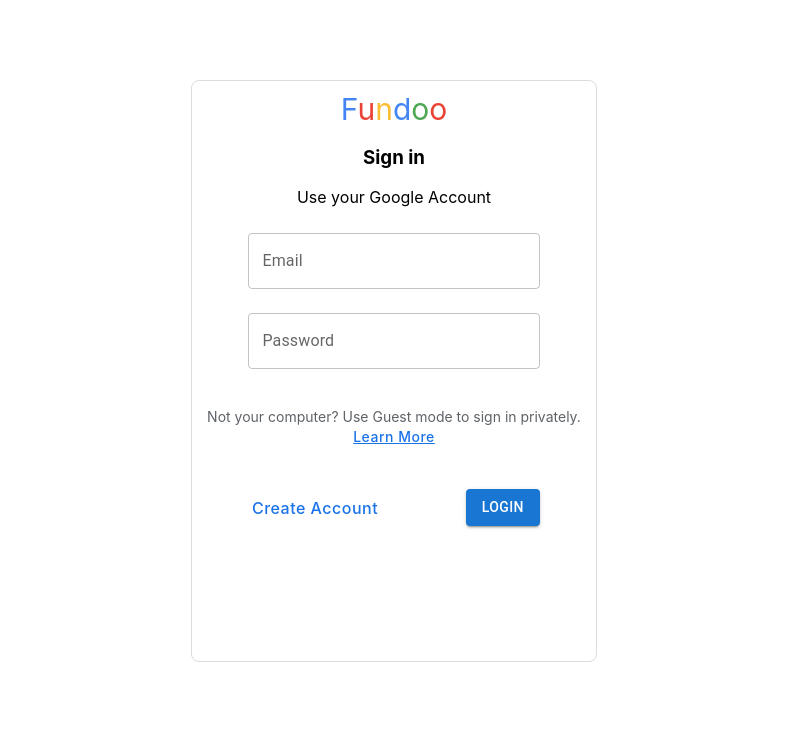
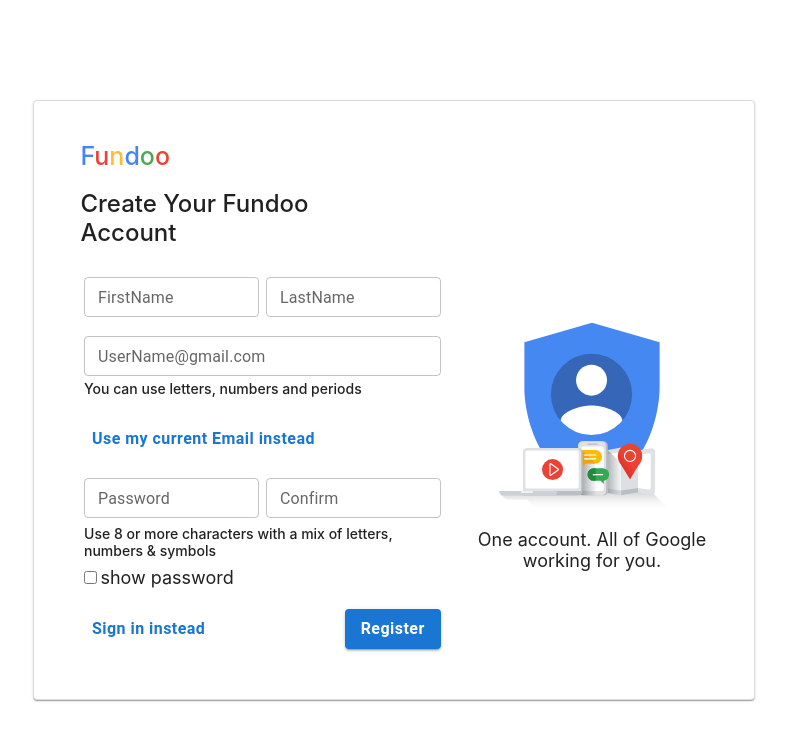
Before and after one commit to Lokeshkiran1/FundooApplication, a React (Create React App) app in the folder fundooapplication/: page / in a window 1280 px wide. Shown: the top 740 px of the page, without its empty margins (246-1033 px from the left). Built offline with nearby package versions, Linux system fonts and the light colour scheme.

Commit message:
[Lokesh]Added:sign up page for fundoo application

```diff
--- a/fundooapplication/src/App.js
+++ b/fundooapplication/src/App.js
@@ -1,11 +1,13 @@
 import logo from './logo.svg';
 import './App.css';
 import SignIn from '../src/signin/Signin.jsx';
+import SignUp from '../src/signup/Signup.jsx';
 
 function App() {
   return (
     <div className="App">
-      <SignIn />
+      {/* <SignIn /> */}
+      <SignUp />
     </div>
   );
 }
--- a/fundooapplication/src/components/FundooIcon.jsx
+++ b/fundooapplication/src/components/FundooIcon.jsx
@@ -4,12 +4,12 @@
     render() {
         return (
             <div className="fitWidth">
-                <span style={{ color: '#4385F4', fontSize: '30px', fontWeight: 400 }}>F</span>
-                <span style={{ color: '#EA4335', fontSize: '30px', fontWeight: 400 }}>u</span>
-                <span style={{ color: '#FBBD35', fontSize: '30px', fontWeight: 400 }}>n</span>
-                <span style={{ color: '#4385F4', fontSize: '30px', fontWeight: 400 }}>d</span>
-                <span style={{ color: '#4EA853', fontSize: '30px', fontWeight: 400 }}>o</span>
-                <span style={{ color: '#EA4335', fontSize: '30px', fontWeight: 400 }}>o</span>
+                <span style={{ color: '#4385F4', fontSize: '25px', fontWeight: 500 }}>F</span>
+                <span style={{ color: '#EA4335', fontSize: '25px', fontWeight: 500 }}>u</span>
+                <span style={{ color: '#FBBD35', fontSize: '25px', fontWeight: 500 }}>n</span>
+                <span style={{ color: '#4385F4', fontSize: '25px', fontWeight: 500 }}>d</span>
+                <span style={{ color: '#4EA853', fontSize: '25px', fontWeight: 500 }}>o</span>
+                <span style={{ color: '#EA4335', fontSize: '25px', fontWeight: 500 }}>o</span>
             </div>
         )
     }
--- /dev/null
+++ b/fundooapplication/src/signup/Signup.css
@@ -0,0 +1,68 @@
+.register{
+    display: flex;
+    flex-direction: row;
+    justify-content: center;
+    height: 100vh;
+    align-items: center;
+    text-align: left;
+}
+.cardrow{
+    width: 40%;
+    margin-top: 0%;
+    padding: 40px;
+    border: 1px solid #dadce0;
+    border-radius: 8px;
+}
+.cardI{
+    width: 60%;
+    padding: 0% 5% 1% 1%;
+}
+.createText{
+    padding: 5% 10% 5% 0%;
+    font-size: x-large;
+    font-weight: 500;
+}
+.textField{
+    display: flex;
+    flex-direction: row;
+    justify-content: space-between;
+}
+.columnTextField{
+    display: flex;
+    flex-direction: row;
+    justify-content: space-between;
+    padding: 1%;
+}
+.rowTextField{
+    display: flex;
+    flex-direction: column;
+    justify-content: center;
+    padding: 1% 1% 5% 1%;
+}
+.helpText{
+    font-size: 12px;
+}
+.buttonCurrentEmail{
+    padding: 1% 1% 2% 1%;
+}
+.passwordTextField{
+    display: flex;
+    flex-direction: row;
+    justify-content: space-between;
+}
+.passwordValidation{
+    padding: 0% 0% 2% 1%;
+}
+.row{
+    display: flex;
+    flex-direction: row;
+    width: 100%;
+    justify-content: space-between;
+    padding: 5% 0% 0% 0%;
+}
+.buttonRegister{
+    padding: 1%;
+}
+.columncenterhide{
+    padding: 10% 1% 0% 0%;
+}
--- /dev/null
+++ b/fundooapplication/src/signup/Signup.jsx
@@ -0,0 +1,73 @@
+import React from "react";
+import { Button, Card, TextField } from "@mui/material";
+import "./Signup.css";
+import FundooIcon from"../components/FundooIcon";
+import logo from '../../src/account.svg'
+import { fontSize } from "@mui/system";
+const SignUp=()=>{
+    return(
+        <div className="register">
+            <Card className="cardrow" style={{ display: 'flex', flexDirection: "row", justifyContent:'center' ,width: '50%' }}>
+                <div className="cardI">
+                    <FundooIcon className="fundooIcon" />
+                    <div className="createText">Create Your Fundoo Account</div>
+                        <div className="textField">
+                            <div className="columnTextField">
+                                <TextField className="firstName" label="FirstName" size="small" margin="dense" name="firstName" variant="outlined" />
+                            </div>
+                            <div className="columnTextField">
+                                <TextField className="lastName" label="LastName" size="small" margin="dense" name="lastName" variant="outlined" />
+                            </div>
+                        </div>
+                        <div className="rowTextField" style={{ display: 'flex', flexDirection: "column", justifyContent:'center' ,width: '98%' }}>
+                            <TextField className="userName" label='UserName@gmail.com' size="small" margin="dense" variant="outlined" />
+                            <span style={{textAlign:'left' ,fontSize:'14px',fontWeight:'500'}}>You can use letters, numbers and periods</span>
+                        </div>
+                        <div className="buttonCurrentEmail" style={{textAlign:'left' ,color:'#1a73e8'}}>
+                            <Button style={{textTransform: 'none',fontSize:'16px',fontWeight:'bold',fontFamily:'"Google Sans",Roboto,Arial,sans-serif'}}>
+                                <span>Use my current Email instead</span>
+                            </Button>
+                        </div>
+                        <form className="passwordTextFields">
+                            <div className="passwordTextField">
+                                <div className="columnTextField">
+                                    <TextField className="firstName" label="Password" size="small" margin="dense" name="firstName" variant="outlined" />
+                                </div>
+                                <div className="columnTextField">
+                                    <TextField className="lastName" label="Confirm" size="small" margin="dense" name="lastName" variant="outlined" />
+                                </div>
+                            </div>
+                        </form>
+                        <div className="passwordValidation" style={{textAlign:'left' ,fontSize:'14px',fontWeight:'500'}}>
+                            <span>Use 8 or more characters with a mix of letters, numbers & symbols</span>
+                        </div>
+                        <form style={{textAlign:'left' ,fontSize:'18px'}}>
+                            <input type={"checkbox"} /><span>show password</span>
+                        </form>
+
+                        <div className="buttonRegister" >
+                            <div className="row" style={{ justifyContent: 'space-between' }}>
+                                <div className="buttonHead">
+                                    <Button className="signInButton" style={{textTransform: 'none',fontSize:'16px',fontWeight:'bold',fontFamily:'"Google Sans",Roboto,Arial,sans-serif'}}>
+                                        Sign in instead
+                                    </Button>
+                                </div>
+                            <div>
+                                <Button variant="contained" className="registerButton" style={{textTransform: 'none',fontSize:'16px',fontWeight:"bold",fontFamily:'"Google Sans",Roboto,Arial,sans-serif'}}>
+                                    Register
+                                </Button>
+                            </div>
+                       </div>
+                    </div>
+                </div>
+                <div className="columncenterhide" style={{width:'244px',alignContent:'center'}}>
+                    <img src={logo} alt="account.svg" />
+                    <div className="oneAccount" style={{textAlign:'center' ,fontSize:'18px'}}>
+                        <span>One account. All of Google working for you.</span>
+                    </div>
+                </div>
+            </Card>
+        </div>
+    )
+}
+export default SignUp;
```
Also changed, not shown: fundooapplication/src/account.svg (added).
